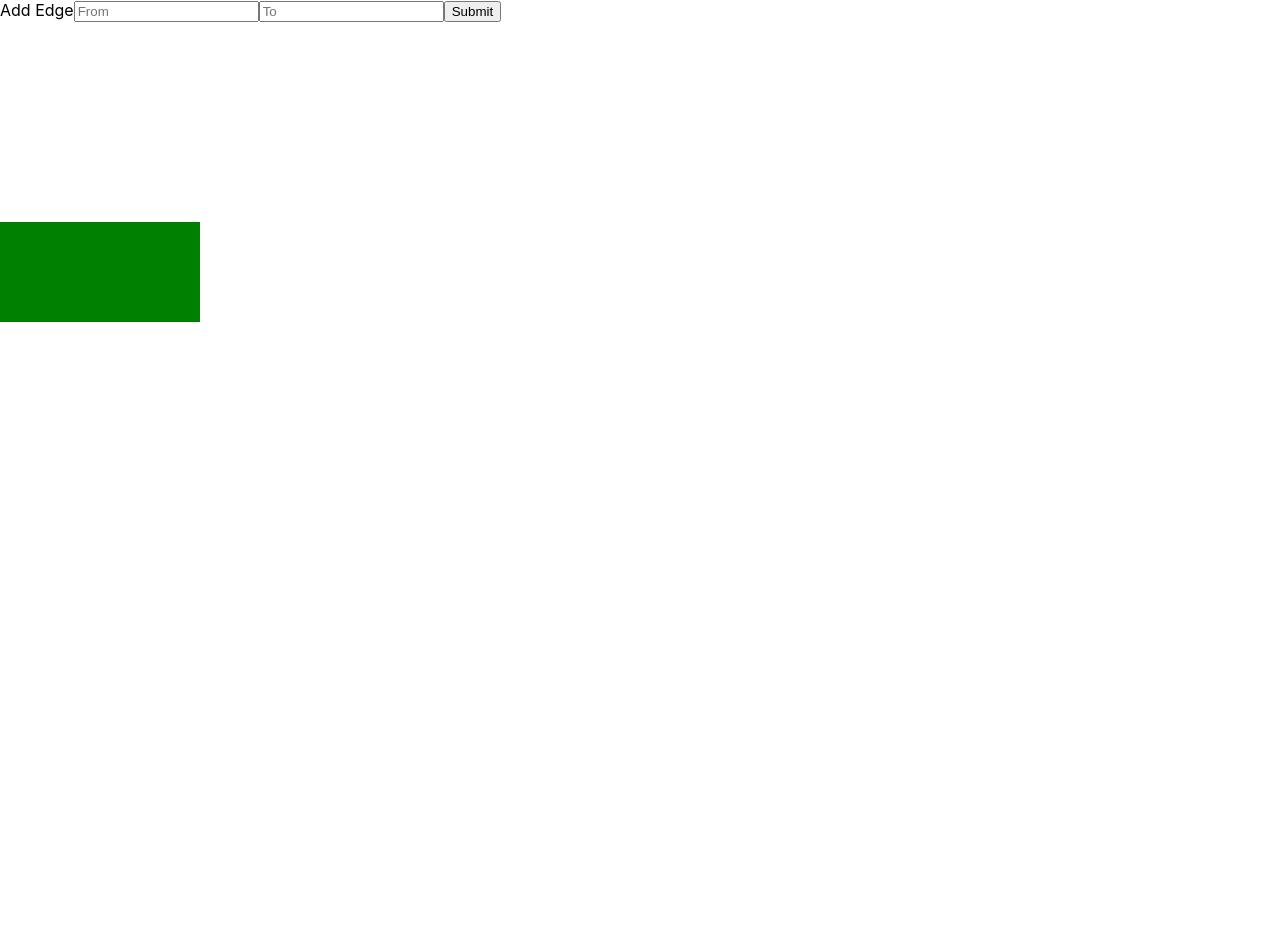
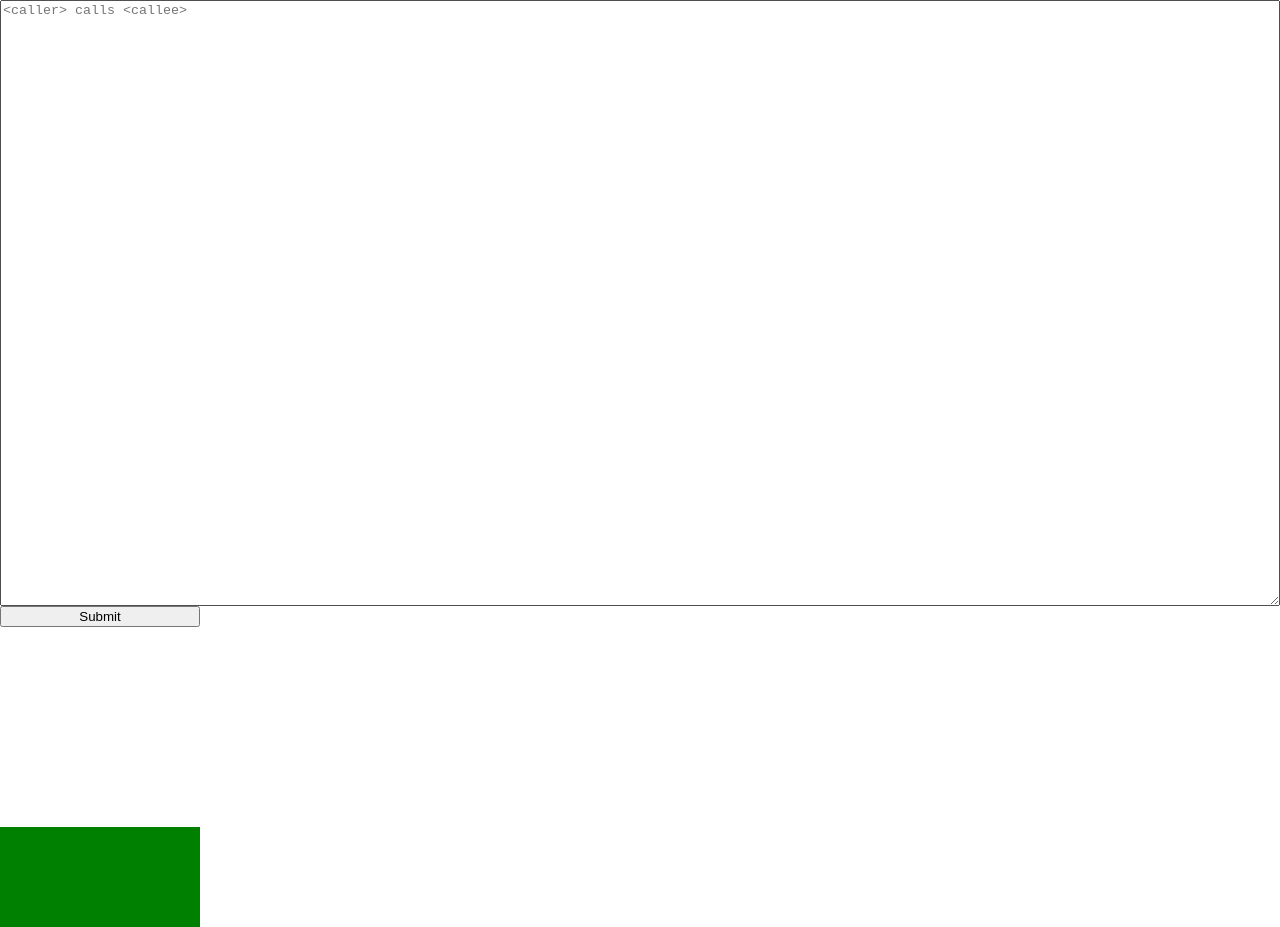
Before and after one commit to dshevchyk/GoInteractiveTest, a React (Create React App) app: page / in a window 1280 px wide. Before the commit the page ends 800 px from the top, so only its background shows below. Built offline with nearby package versions, Linux system fonts and the light colour scheme.

Commit message:
Modify input data

```diff
--- a/src/components/input/Input.module.css
+++ b/src/components/input/Input.module.css
@@ -1,8 +1,11 @@
 .InputWrapper {
-    width: 100px;
-    height: 100px;
-    background: red;
+    display: grid;
+    background: transparent;
 }
-.Input {
+.textarea {
 
 }
+
+.submitButton {
+    max-width: 200px
+}
--- a/src/components/input/Input.tsx
+++ b/src/components/input/Input.tsx
@@ -3,16 +3,14 @@ import styles from './Input.module.css';
 import {useGraphTopologyActions} from "../../core/graphTopologyProvider/GraphTopologyContext";
 
 export const Input: React.FC = () => {
-    const { addConnection } = useGraphTopologyActions();
+    const { parseConnectionsData } = useGraphTopologyActions();
     const fromRef = React.useRef<any>(null);
     const toRef = React.useRef<any>(null);
     return (
-        <div className={styles.Input}>
-            <span>Add Edge</span>
-            <input className={styles.Input} ref={fromRef} placeholder='From'/>
-            <input className={styles.Input} ref={toRef} placeholder='To'/>
-            <button onClick={() => {
-                addConnection(fromRef.current.value, toRef.current.value);
+        <div className={styles.InputWrapper}>
+            <textarea className={styles.textarea} rows={40} cols={40} ref={fromRef} placeholder="<caller> calls <callee>"/>
+            <button className={styles.submitButton} onClick={() => {
+                parseConnectionsData(fromRef.current.value);
             }}>Submit</button>
         </div>
     );
--- a/src/components/topology/Topology.tsx
+++ b/src/components/topology/Topology.tsx
@@ -2,6 +2,8 @@ import React from 'react';
 
 import styles from './Topology.module.css';
 import {useGraphTopologyState} from "../../core/graphTopologyProvider/GraphTopologyContext";
+
+
 export const Topology: React.FC = () => {
     const { topology } = useGraphTopologyState();
     return (
--- a/src/core/graphTopologyProvider/GraphTopologyActionTypes.ts
+++ b/src/core/graphTopologyProvider/GraphTopologyActionTypes.ts
@@ -1,3 +1,3 @@
 export enum GraphTopologyActionTypes {
-    ADD_CONNECTION = "GraphTopologyActionTypes.ADD_CONNECTION",
+    PARSE_CONNECTIONS_DATA = "GraphTopologyActionTypes.PARSE_CONNECTIONS_DATA",
 }
--- a/src/core/graphTopologyProvider/GraphTopologyContext.ts
+++ b/src/core/graphTopologyProvider/GraphTopologyContext.ts
@@ -1,12 +1,12 @@
 import React from 'react'
-import {AddConnectionAction} from "./actions/addConnection";
+import {ParseConnectionsDataAction} from "./actions/parseConnectionsDataAction";
 
 export interface GraphTopologyState {
     topology: Array<string>;
 }
 
 export interface GraphTopologyActions {
-    addConnection: AddConnectionAction;
+    parseConnectionsData: ParseConnectionsDataAction;
 }
 
 export const GraphTopologyStateContext = React.createContext<GraphTopologyState>({
@@ -14,7 +14,7 @@ export const GraphTopologyStateContext = React.createContext<GraphTopologyState>
 });
 
 export const GraphTopologyActionsContext = React.createContext<GraphTopologyActions>({
-    addConnection: (edgeId1: string, edgeId2: string) => {}
+    parseConnectionsData: (data: string) => {}
 });
 
 export function useGraphTopologyState(): GraphTopologyState {
--- a/src/core/graphTopologyProvider/GraphTopologyProvider.tsx
+++ b/src/core/graphTopologyProvider/GraphTopologyProvider.tsx
@@ -1,13 +1,13 @@
 import React from 'react';
 import {graphTopologyReducer} from "./graphTopologyReducer";
-import {addConnectionAction} from "./actions/addConnection";
+import {parseConnectionsDataAction} from "./actions/parseConnectionsDataAction";
 import {GraphTopologyActions, GraphTopologyActionsContext, GraphTopologyStateContext} from './GraphTopologyContext';
 
 export const GraphTopologyProvider: React.FC = ({children}) => {
     const [state, dispatch] = React.useReducer(graphTopologyReducer, { topology: [] })
 
     const actions: GraphTopologyActions = React.useMemo(() => ({
-        addConnection: addConnectionAction(dispatch),
+        parseConnectionsData: parseConnectionsDataAction(dispatch),
     }), []);
     return (
         <GraphTopologyStateContext.Provider value={state}>
--- a/src/core/graphTopologyProvider/actions/addConnection.ts
+++ /dev/null
@@ -1,12 +0,0 @@
-import {GraphTopologyActionTypes} from "../GraphTopologyActionTypes";
-
-export type AddConnectionAction = (edgeId1: string, edgeId2: string) => void;
-
-export  function addConnectionAction(dispatch: any) {
-    return async (edgeId1: string, edgeId2: string) => {
-        dispatch({
-            type: GraphTopologyActionTypes.ADD_CONNECTION,
-            payload: [],
-        });
-    }
-}
--- /dev/null
+++ b/src/core/graphTopologyProvider/actions/parseConnectionsDataAction.ts
@@ -0,0 +1,12 @@
+import {GraphTopologyActionTypes} from "../GraphTopologyActionTypes";
+
+export type ParseConnectionsDataAction = (data: string) => void;
+
+export  function parseConnectionsDataAction(dispatch: any) {
+    return async (data: string) => {
+        dispatch({
+            type: GraphTopologyActionTypes.PARSE_CONNECTIONS_DATA,
+            payload: [],
+        });
+    }
+}
--- a/src/core/graphTopologyProvider/graphTopologyReducer.ts
+++ b/src/core/graphTopologyProvider/graphTopologyReducer.ts
@@ -3,7 +3,7 @@ import {GraphTopologyActionTypes} from "./GraphTopologyActionTypes";
 
 export function graphTopologyReducer(state: GraphTopologyState, action: {type: string, payload: any}): GraphTopologyState {
     switch (action.type) {
-        case GraphTopologyActionTypes.ADD_CONNECTION:
+        case GraphTopologyActionTypes.PARSE_CONNECTIONS_DATA:
             return {
                 ...state,
                 topology: action.payload
```
